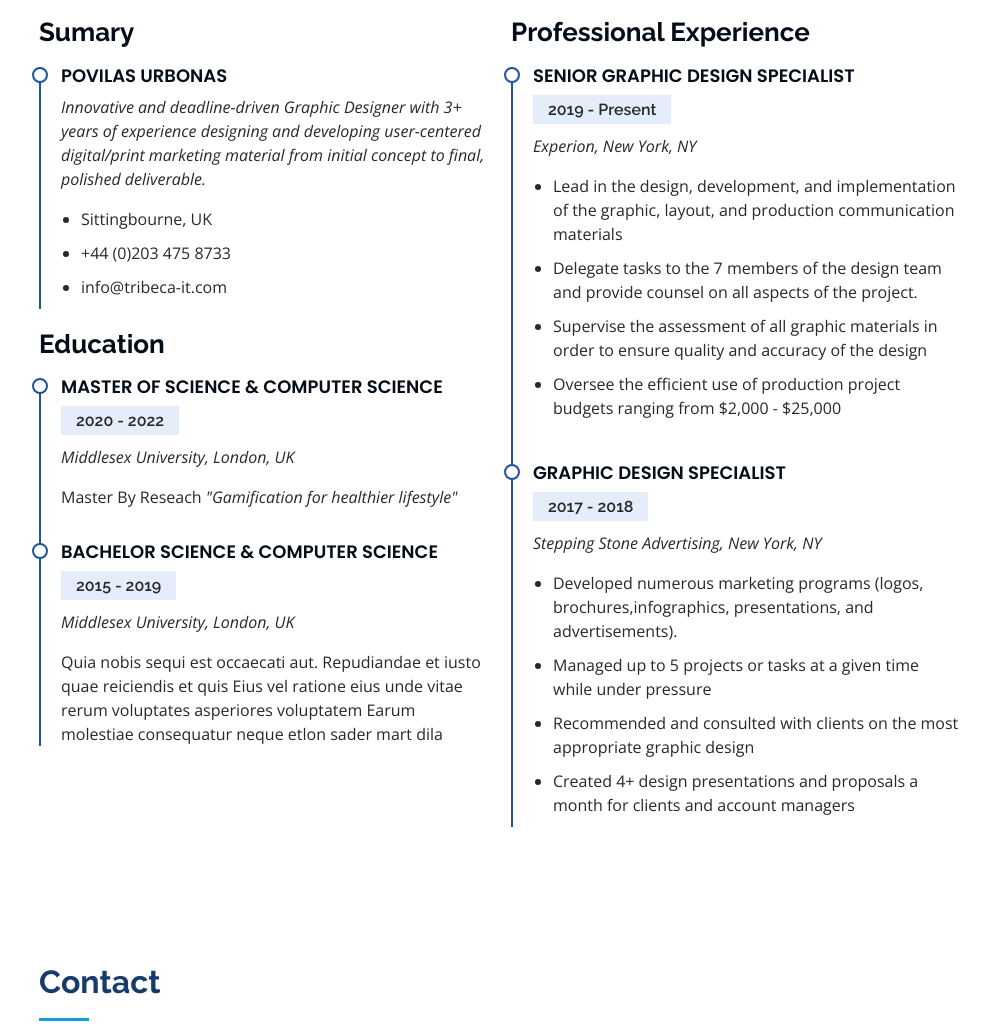
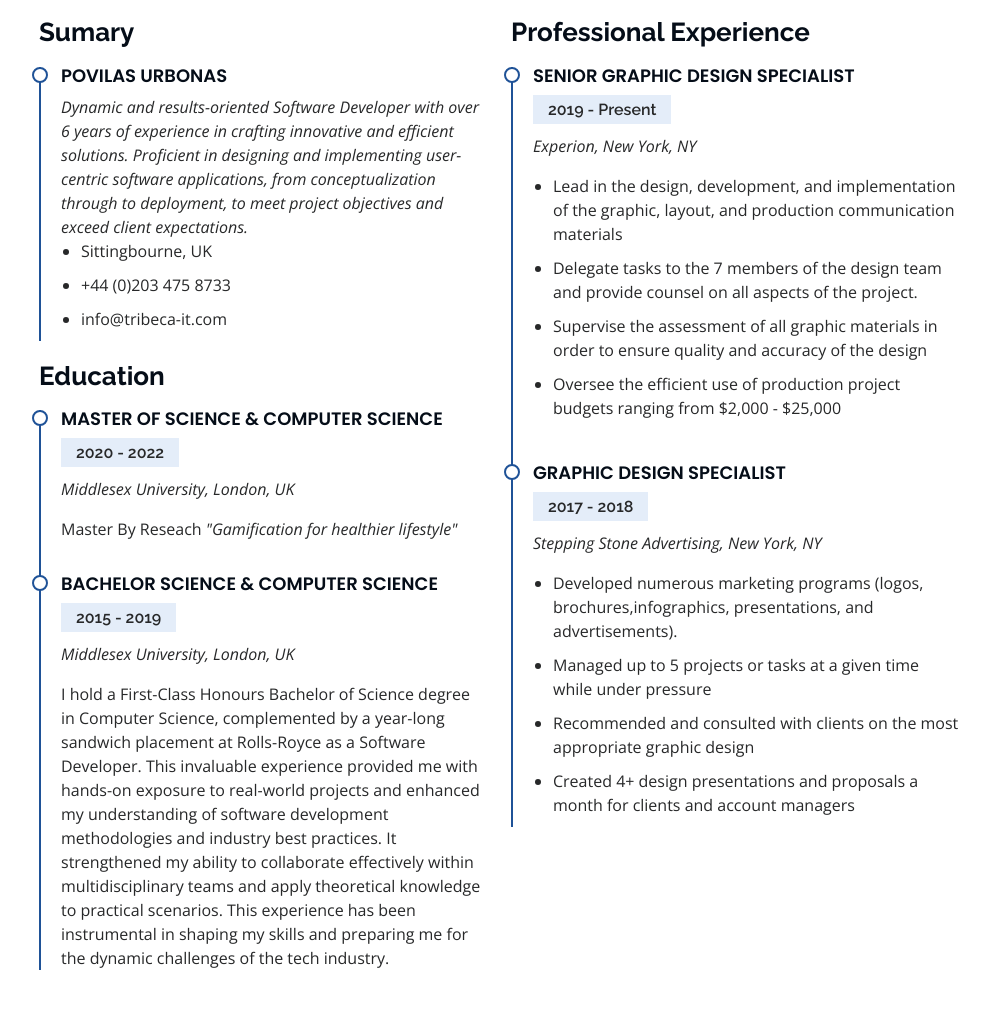
Before and after one commit to PovilasU/porfolio, a plain HTML site: page index.html in a window 1280 px wide. Shown: the part 2351-3375 px from the top of the page, without its empty margins (291-1280 px from the left). Drawn offline with nearby package versions, Linux system fonts and the light colour scheme.

Commit message:
updated summary

```diff
--- a/index.html
+++ b/index.html
@@ -435,14 +435,15 @@
               <h3 class="resume-title">Sumary</h3>
               <div class="resume-item pb-0">
                 <h4>Povilas Urbonas</h4>
-                <p>
-                  <em
-                    >Innovative and deadline-driven Graphic Designer with 3+
-                    years of experience designing and developing user-centered
-                    digital/print marketing material from initial concept to
-                    final, polished deliverable.</em
-                  >
-                </p>
+
+                <em>
+                  Dynamic and results-oriented Software Developer with over 6
+                  years of experience in crafting innovative and efficient
+                  solutions. Proficient in designing and implementing
+                  user-centric software applications, from conceptualization
+                  through to deployment, to meet project objectives and exceed
+                  client expectations.
+                </em>
                 <ul>
                   <li>Sittingbourne, UK</li>
                   <li>+44 (0)203 475 8733</li>
@@ -465,10 +466,17 @@
                 <h5>2015 - 2019</h5>
                 <p><em>Middlesex University, London, UK</em></p>
                 <p>
-                  Quia nobis sequi est occaecati aut. Repudiandae et iusto quae
-                  reiciendis et quis Eius vel ratione eius unde vitae rerum
-                  voluptates asperiores voluptatem Earum molestiae consequatur
-                  neque etlon sader mart dila
+                  I hold a First-Class Honours Bachelor of Science degree in
+                  Computer Science, complemented by a year-long sandwich
+                  placement at Rolls-Royce as a Software Developer. This
+                  invaluable experience provided me with hands-on exposure to
+                  real-world projects and enhanced my understanding of software
+                  development methodologies and industry best practices. It
+                  strengthened my ability to collaborate effectively within
+                  multidisciplinary teams and apply theoretical knowledge to
+                  practical scenarios. This experience has been instrumental in
+                  shaping my skills and preparing me for the dynamic challenges
+                  of the tech industry.
                 </p>
               </div>
             </div>
```
